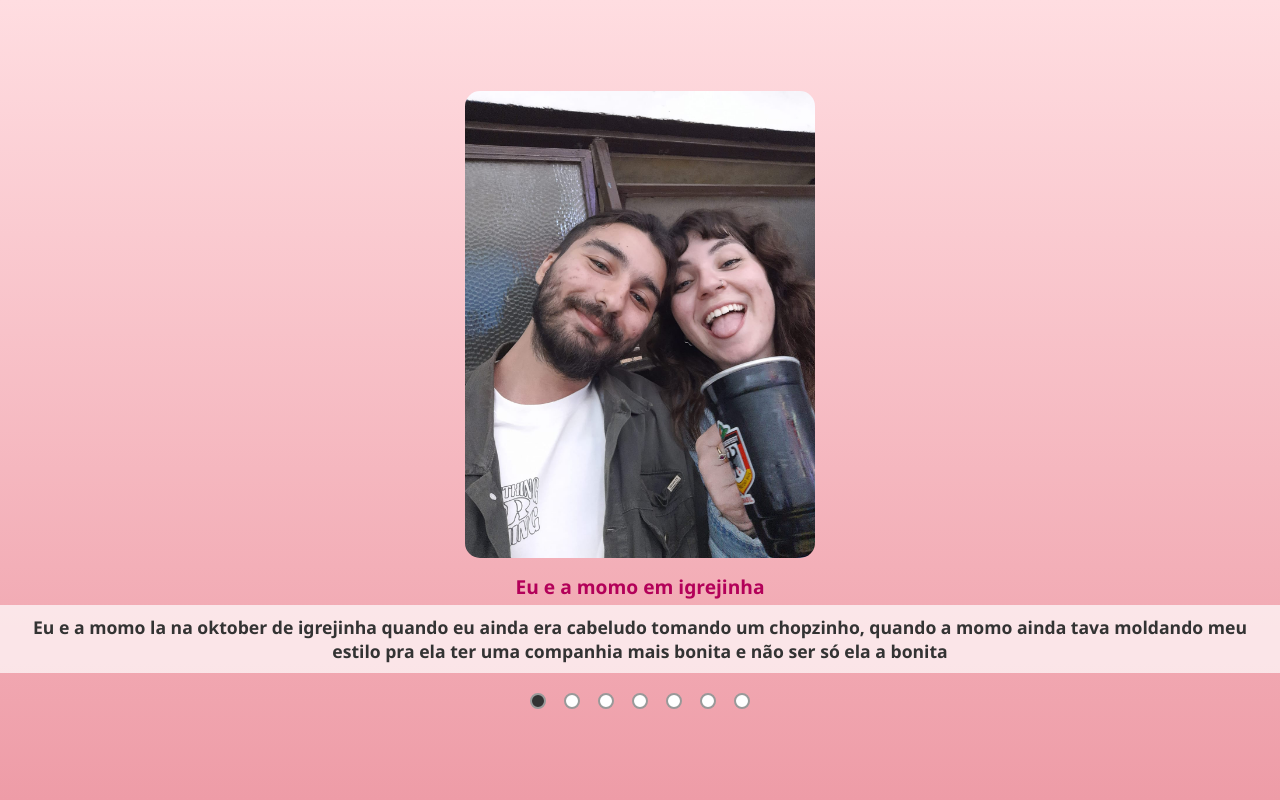
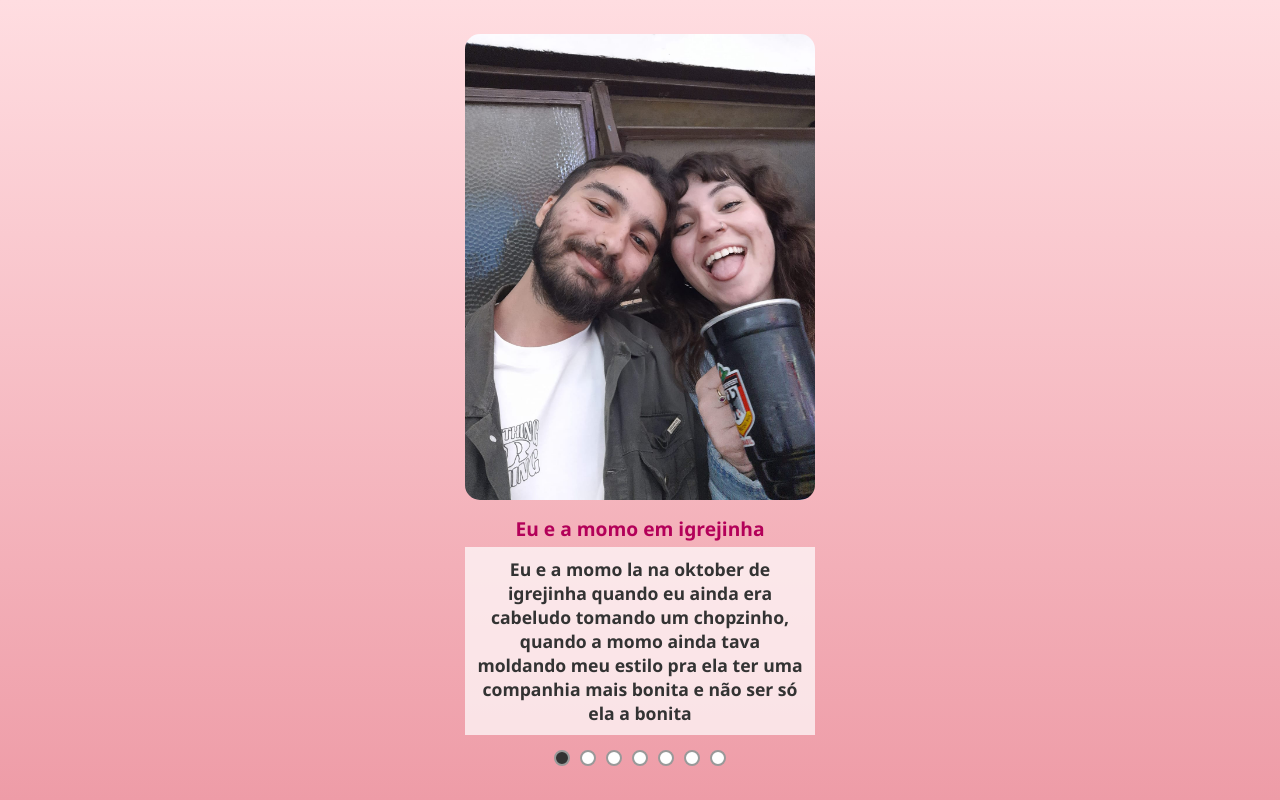
Before and after one commit to OtavioHenriqueDeOliveira/projeto-site-momo, a plain HTML site: page index.html in a window 1280 px wide. Shown: the top 800 px of the page. Drawn offline with Linux system fonts and the light colour scheme.

Commit message:
tentativa 918

```diff
--- a/Style.css
+++ b/Style.css
@@ -10,36 +10,36 @@ body {
 }
 
 .carousel {
+    position: relative;
+    width: 350px;
+    margin: auto;
     display: flex;
     flex-direction: column;
     align-items: center;
-    gap: 10px;
+}
+
+input[type="radio"] {
+    display: none;
 }
 
 .slides {
     position: relative;
     width: 100%;
-    border-radius: 15px;
+    height: auto;
 }
 
 .slide {
-    flex: 0 0 100%;
+    position: absolute;
     opacity: 0;
-    transition: opacity 0.5s ease;
+    transition: 0.5s;
+    width: 100%;
     text-align: center;
-    position: absolute;
-    width: 100%;
-    top: 0;
-    left: 0;
-    z-index: 0;
 }
 
 .slide img {
+    width: 100%;
     max-width: 350px;
-    width: 100%;
-    height: auto;
     border-radius: 15px;
-    object-fit: cover;
 }
 
 .slide p {
@@ -47,10 +47,6 @@ body {
     padding: 10px;
     margin: 0;
     font-weight: bold;
-}
-
-input[type="radio"] {
-    display: none;
 }
 
 /* Exibe o slide correto com base no input selecionado */
@@ -71,19 +67,17 @@ input[type="radio"] {
 .nav {
     display: flex;
     justify-content: center;
-    gap: 8px;
-    margin-top: 10px;
+    gap: 10px;
+    margin-top: 15px;
 }
 
 .nav label {
-    display: inline-block;
     width: 12px;
     height: 12px;
     background: #fff;
     border-radius: 50%;
-    margin: 0 5px;
+    border: 2px solid #999;
     cursor: pointer;
-    border: 2px solid #999;
 }
 
 #slide1:checked ~ .nav label[for="slide1"],
```
